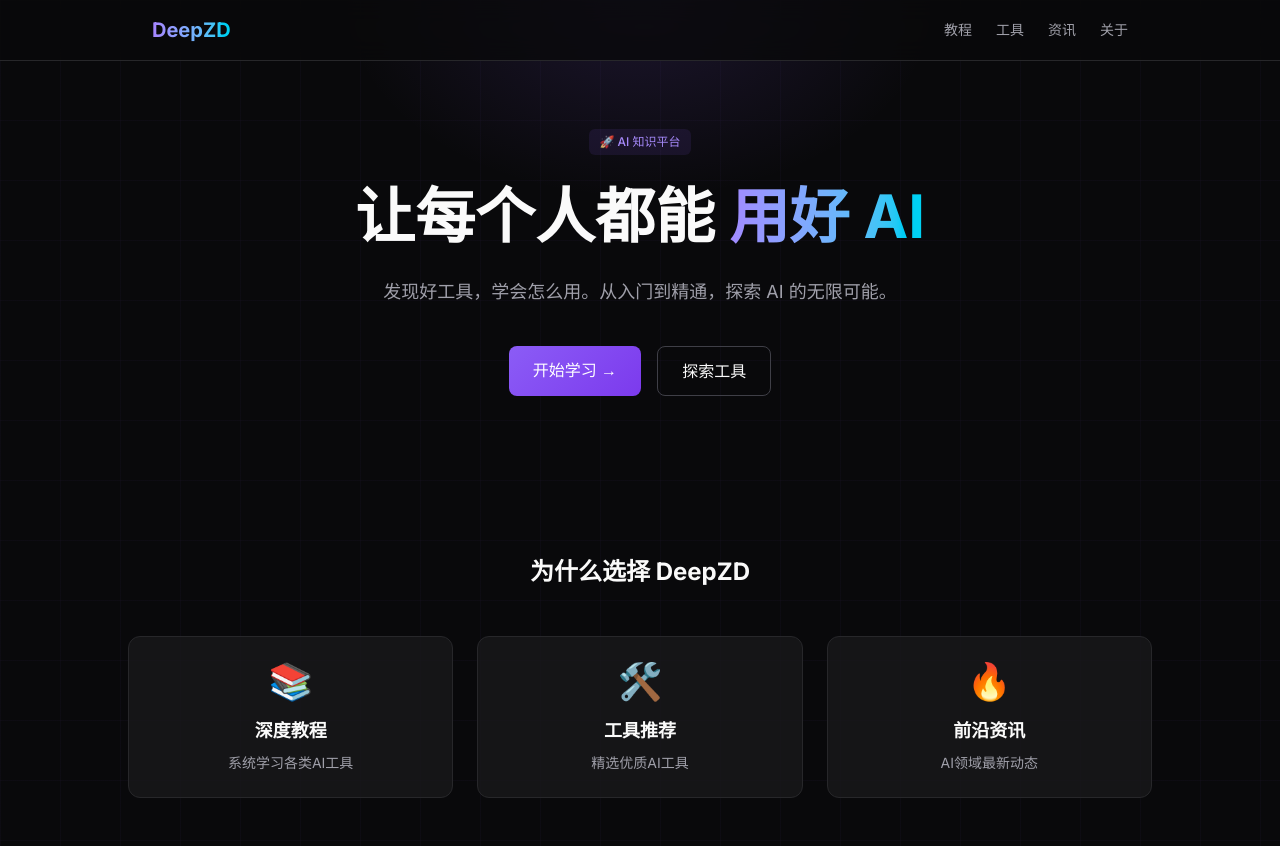
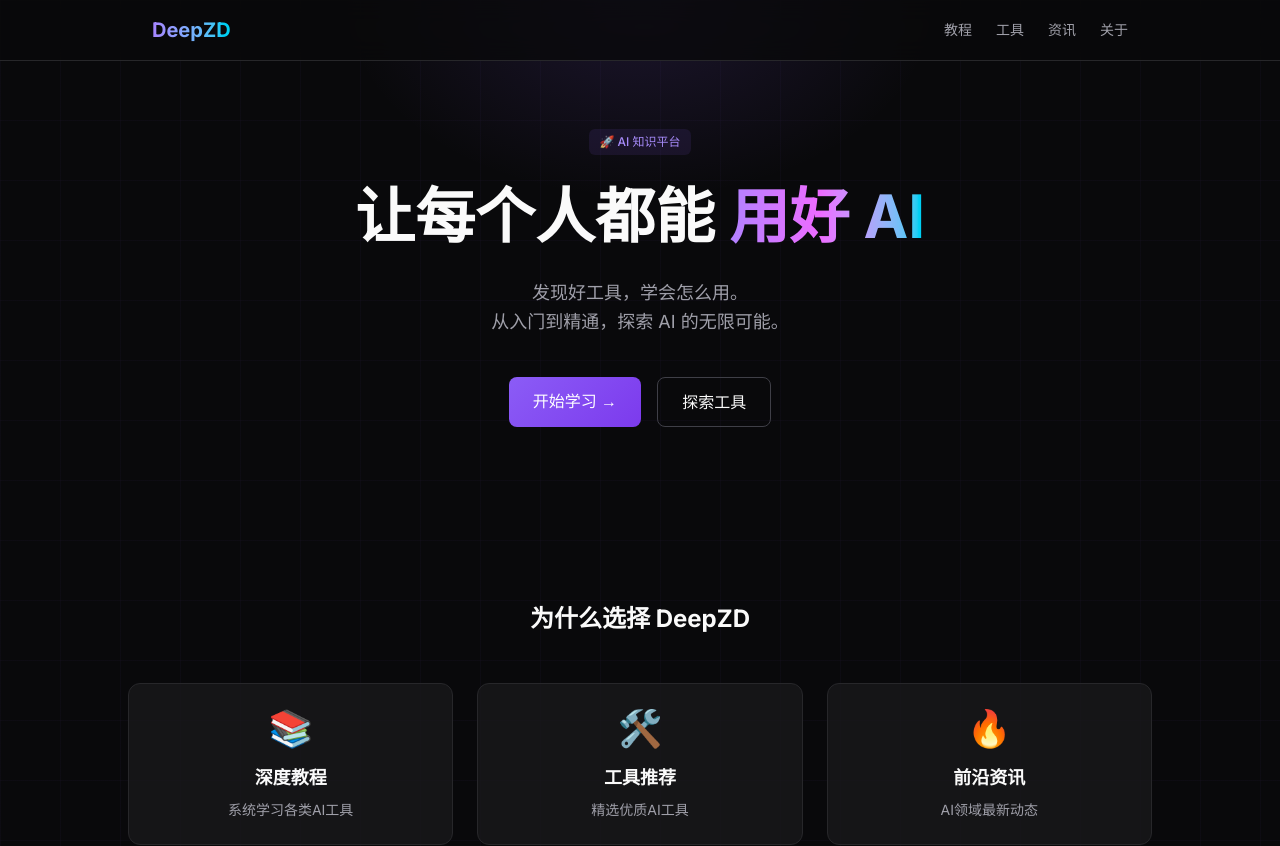
Before and after one commit to uncle-light/deepzd, a Next.js app: page / in a window 1280 px wide. Shown: the top 846 px of the page. Built offline with nearby package versions, Linux system fonts and the light colour scheme.

Commit message:
style: 优化Hero渐变和动画

```diff
--- a/src/app/components/Hero.tsx
+++ b/src/app/components/Hero.tsx
@@ -1,20 +1,20 @@
 export default function Hero() {
   return (
-    <section className="pt-32 pb-20 px-6 glow-effect">
-      <div className="max-w-4xl mx-auto text-center">
+    <section className="pt-32 pb-24 px-6 glow-effect relative overflow-hidden">
+      <div className="max-w-4xl mx-auto text-center relative z-10">
         <div className="inline-block px-4 py-1.5 tag mb-6">
           🚀 AI 知识平台
         </div>
         <h1 className="text-4xl md:text-6xl font-bold mb-6 leading-tight">
           让每个人都能
-          <span className="bg-gradient-to-r from-violet-400 to-cyan-400 bg-clip-text text-transparent"> 用好 AI</span>
+          <span className="bg-gradient-to-r from-violet-400 via-fuchsia-400 to-cyan-400 bg-clip-text text-transparent"> 用好 AI</span>
         </h1>
-        <p className="text-lg text-zinc-400 mb-10 max-w-2xl mx-auto">
-          发现好工具，学会怎么用。从入门到精通，探索 AI 的无限可能。
+        <p className="text-lg text-zinc-400 mb-10 max-w-2xl mx-auto leading-relaxed">
+          发现好工具，学会怎么用。<br/>从入门到精通，探索 AI 的无限可能。
         </p>
         <div className="flex gap-4 justify-center">
           <a href="/tutorials" className="btn-primary">开始学习 →</a>
-          <a href="/tools" className="px-6 py-3 border border-zinc-700 rounded-lg hover:border-zinc-500 transition">
+          <a href="/tools" className="px-6 py-3 border border-zinc-700 rounded-lg hover:border-violet-500 hover:text-violet-400 transition">
             探索工具
           </a>
         </div>
--- a/src/app/globals.css
+++ b/src/app/globals.css
@@ -76,3 +76,13 @@ body {
   font-size: 12px;
   font-weight: 500;
 }
+
+/* 动画效果 */
+@keyframes float {
+  0%, 100% { transform: translateY(0); }
+  50% { transform: translateY(-10px); }
+}
+
+.animate-float {
+  animation: float 3s ease-in-out infinite;
+}
```
